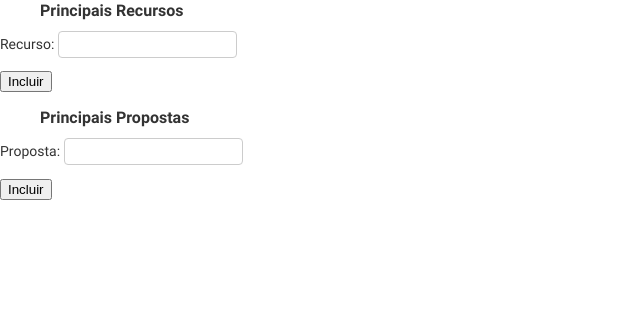
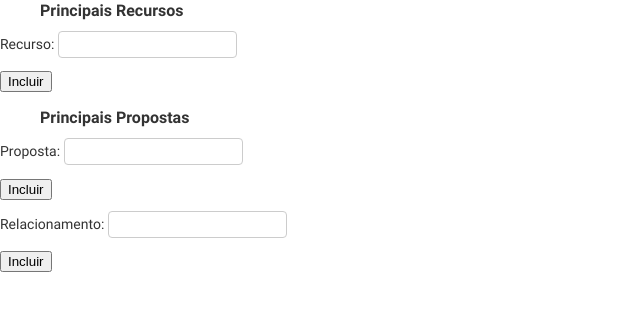
Before and after one commit to diegopmayer/bussiness_plan, a Django app: page /canvas/list in a window 1280 px wide. Shown: the part 258-569 px from the top of the page, without its empty margins (0-640 px from the left). Run offline with Django 3.2, Linux system fonts and the light colour scheme; data that the repository does not hold is empty.

Commit message:
CRUD (Creat) - relacionamento

```diff
--- a/canvas/form.py
+++ b/canvas/form.py
@@ -5,6 +5,7 @@ from .models import (
     AtividadeModel,
     RecursoModel,
     PropostaModel,
+    RelacionamentoModel,
 )
 
 
@@ -30,3 +31,9 @@ class PropostaForm(ModelForm):
     class Meta:
         model = PropostaModel
         fields = '__all__'
+
+
+class RelacionamentoForm(ModelForm):
+    class Meta:
+        model = RelacionamentoModel
+        fields = '__all__'
--- a/canvas/templates/canvas/canvas_list.html
+++ b/canvas/templates/canvas/canvas_list.html
@@ -57,5 +57,17 @@
                 <button type="submit">Incluir</button>
             </form>
         </div>
+
+        <div class="Principais Relacionamentos">
+            <ul>
+                {% for relacionamentos in relacionamento_list %}
+                    <table>{{ relacionamentos }}</table>
+                {% endfor %}
+            </ul>
+            <form action="{% url 'relacionamento_add' %}" method="POST">{% csrf_token %}
+                {{ relacionamento_form.as_p }}
+                <button type="submit">Incluir</button>
+            </form>
+        </div>
     </body>
 </html>
--- a/canvas/urls.py
+++ b/canvas/urls.py
@@ -5,6 +5,7 @@ from .views import (
     atividade_add,
     recurso_add,
     proposta_add,
+    relacionamento_add,
 )
 
 urlpatterns = [
@@ -13,4 +14,5 @@ urlpatterns = [
     path('atividade-add', atividade_add, name='atividade_add'),
     path('recurso-add', recurso_add, name='recurso_add'),
     path('proposta-add', proposta_add, name='proposta_add'),
+    path('relacionamento-add', relacionamento_add, name='relacionamento_add'),
 ]
--- a/canvas/views.py
+++ b/canvas/views.py
@@ -4,12 +4,14 @@ from .form import (
     AtividadeForm,
     RecursoForm,
     PropostaForm,
+    RelacionamentoForm,
 )
 from .models import (
     ParceiroModel,
     AtividadeModel,
     RecursoModel,
     PropostaModel,
+    RelacionamentoModel,
 )
 
 
@@ -22,6 +24,8 @@ def canvas_list(request):
     recurso_form = RecursoForm()
     proposta_list = PropostaModel.objects.all()
     proposta_form = PropostaForm()
+    relacionamento_list = RelacionamentoModel.objects.all()
+    relacionamento_form = RelacionamentoForm()
     return render(request, 'canvas/canvas_list.html', {
         'parceiro_list': parceiro_list,
         'parceiro_form': parceiro_form,
@@ -31,6 +35,8 @@ def canvas_list(request):
         'recurso_form': recurso_form,
         'proposta_list': proposta_list,
         'proposta_form': proposta_form,
+        'relacionamento_list': relacionamento_list,
+        'relacionamento_form': relacionamento_form,
         }
     )
 
@@ -61,3 +67,10 @@ def proposta_add(request):
     if form.is_valid():
         form.save()
     return redirect('canvas_list')
+
+
+def relacionamento_add(request):
+    form = RelacionamentoForm(request.POST or None)
+    if form.is_valid():
+        form.save()
+    return redirect('canvas_list')
```
